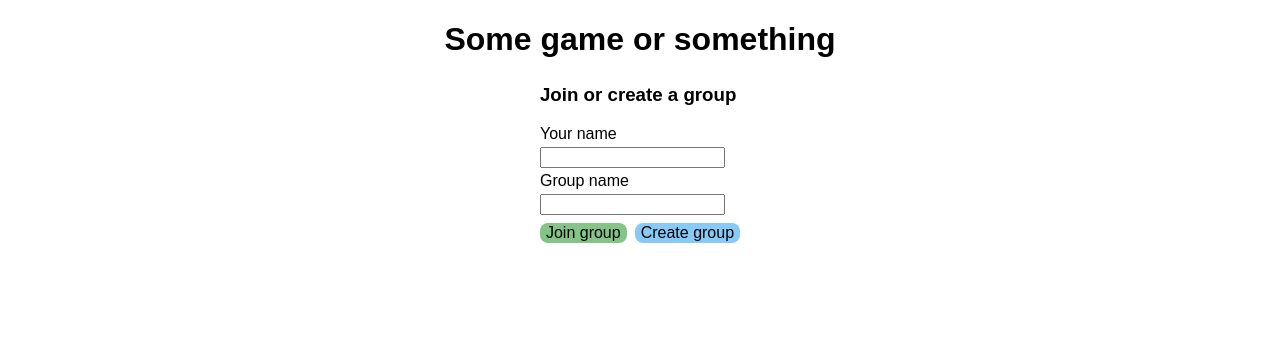
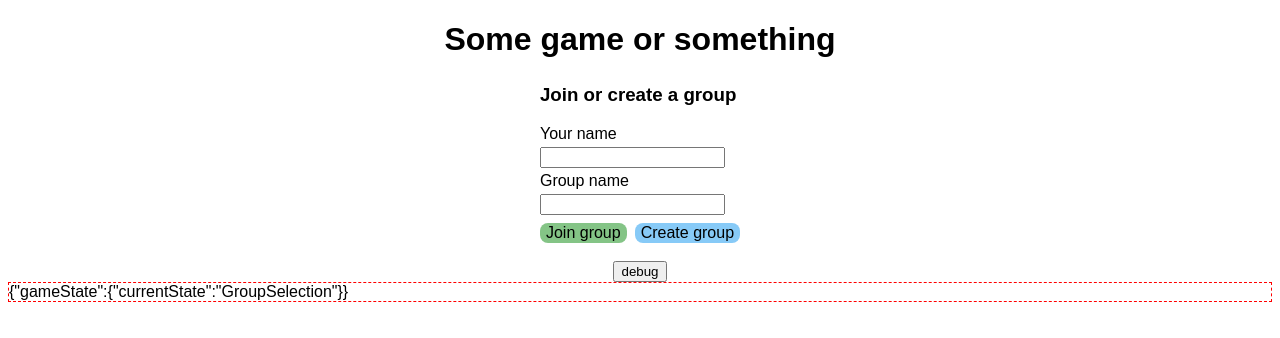
Before and after one commit to danbarragan/drawydraw, a React app in the folder client/: page / in a window 1280 px wide. Shown: the top 338 px of the page. Built offline with nearby package versions, Linux system fonts and the light colour scheme.

Commit message:
add very basic debug console

```diff
--- a/client/src/components/Game/Game.css
+++ b/client/src/components/Game/Game.css
@@ -6,3 +6,10 @@
 .game * {
     font-family: Arial, Helvetica, sans-serif;
 }
+
+.console {
+    border-color: red;
+    border-style: dashed;
+    border-width: 1px;
+    text-align: left;
+}
--- a/client/src/components/Game/Game.jsx
+++ b/client/src/components/Game/Game.jsx
@@ -15,6 +15,9 @@ class Game extends React.Component {
     this.getCurrentComponent = this.getCurrentComponent.bind(this);
     this.onGameEntered = this.onGameEntered.bind(this);
     this.onGameStateChanged = this.onGameStateChanged.bind(this);
+    this.debugConsole = this.debugConsole.bind(this);
+    this.toggleConsole = this.toggleConsole.bind(this);
+    this.consoleEnabled = true;
   }
 
   onGameEntered(gameState) {
@@ -42,11 +45,27 @@ class Game extends React.Component {
     }
   }
 
+  toggleConsole() {
+    console.log(this.consoleEnabled)
+    this.consoleEnabled = !this.consoleEnabled;
+    this.forceUpdate();
+  }
+
+  debugConsole() {
+    return (
+      <div className="debug">
+        <button className="toggleConsole" type="button" onClick={this.toggleConsole}>debug</button>
+        {this.consoleEnabled ? <div className="console"> {JSON.stringify(this.state)} </div> : null}
+      </div>
+    );
+  }
+
   render() {
     return (
       <div className="game">
         <div className="gameTitle"><h1>Some game or something</h1></div>
         {this.getCurrentComponent()}
+        {this.debugConsole()}
       </div>
     );
   }
```
